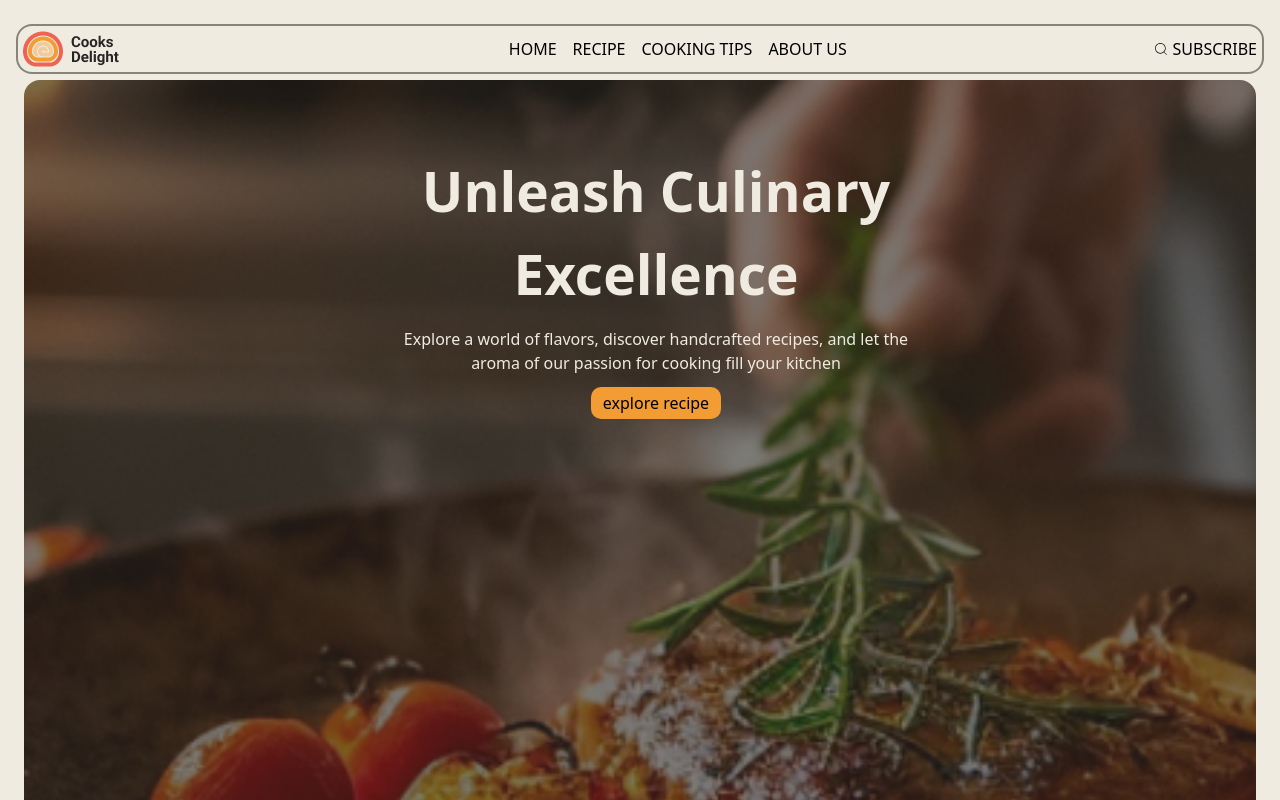
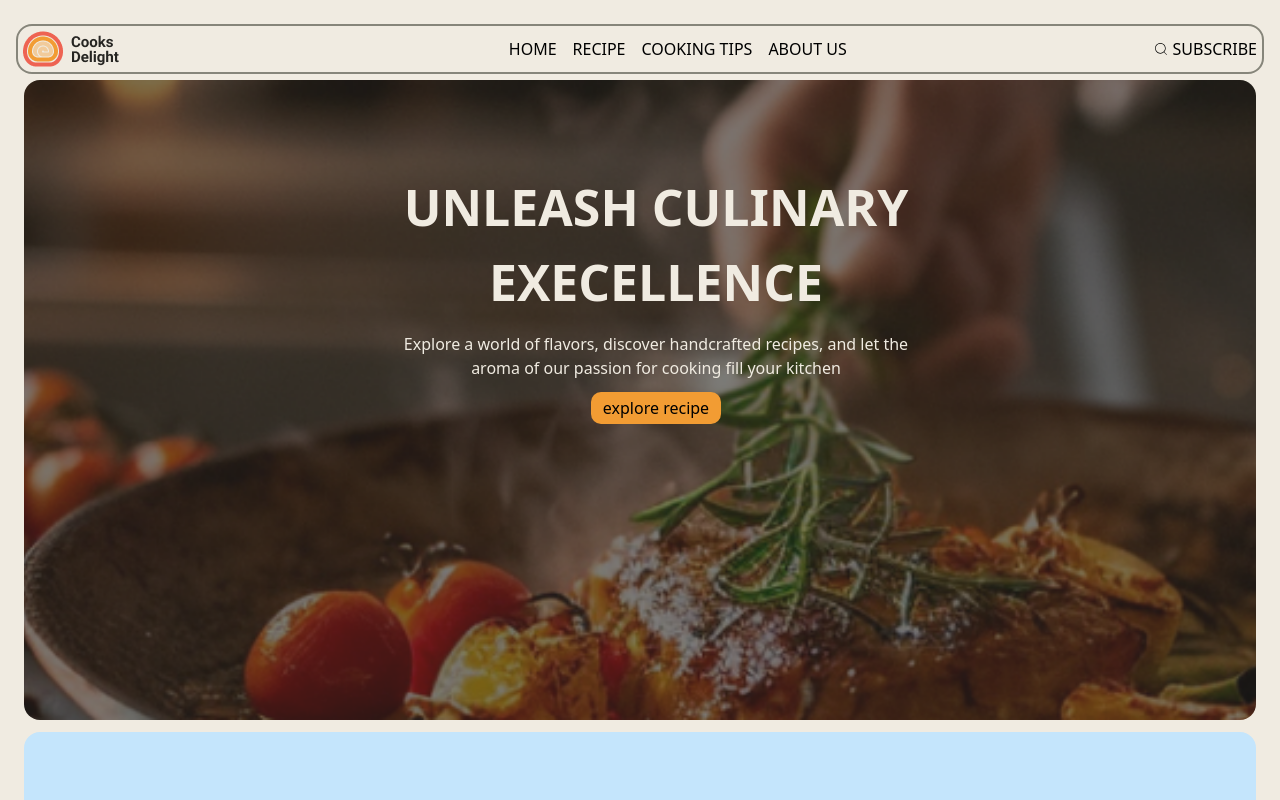
Before and after one commit to dimpledtammy/FREE-WEBSITE, a React (Vite) app: page / in a window 1280 px wide. Shown: the top 800 px of the page. Built offline with nearby package versions, Linux system fonts and the light colour scheme.

Commit message:
toggle change

```diff
--- a/src/components/Header.jsx
+++ b/src/components/Header.jsx
@@ -6,7 +6,7 @@ import { CiFacebook } from "react-icons/ci";
 import { BiX } from "react-icons/bi";
 
 const Header = () => {
-  const [toggle, setToggle] = useState(false);
+  const [toggle, setToggle] = useState(true);
 
   function handleToggle() {
     setToggle(!toggle);
--- a/src/components/Home.jsx
+++ b/src/components/Home.jsx
@@ -17,14 +17,14 @@ const Home = () => {
                   backgroundImage: "url('/hero-bg.png')",
                   backgroundSize: "cover",
                   backgroundPosition: "center",
-                  height: "100vh",
+                  height: "80vh",
                   width: "100%",
                 }}
               >
-                <div className=" flex flex-col w-[100%] py-[40px] pr-9 md:px-[22px] md:py-[70px] items-center mx-4">
+                <div className=" flex flex-col w-[100%] py-[40px] pr-9 md:px-[22px] md:py-[90px] items-center mx-4">
                   <div className=" flex md:w-[45%]  flex-col justify-between gap-3 text-center items-center">
-                    <h1 className=" text-[#F0EBE1]  tracking-[-4%]  font-sans font-bold text-center text-[35px] md:text-[55px] items-center">
-                      Unleash Culinary Excellence{" "}
+                    <h1 className=" text-[#F0EBE1]  leading-[-4%]  font-sans font-bold text-center text-[35px] md:text-[50px] items-center">
+                      UNLEASH CULINARY EXECELLENCE{" "}
                     </h1>
                     <p className="text-[#F0EBE1]  text-[16px] items-center  text-center">
                       Explore a world of flavors, discover handcrafted recipes,
```
